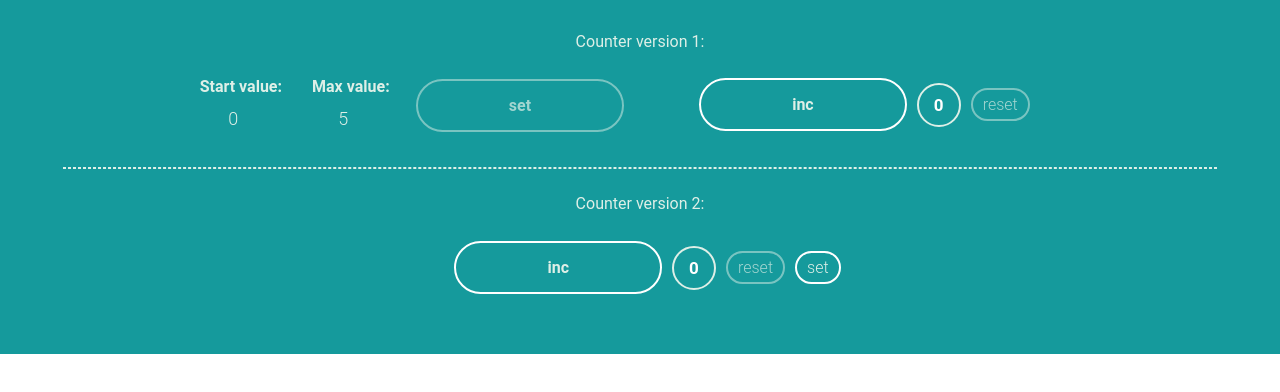
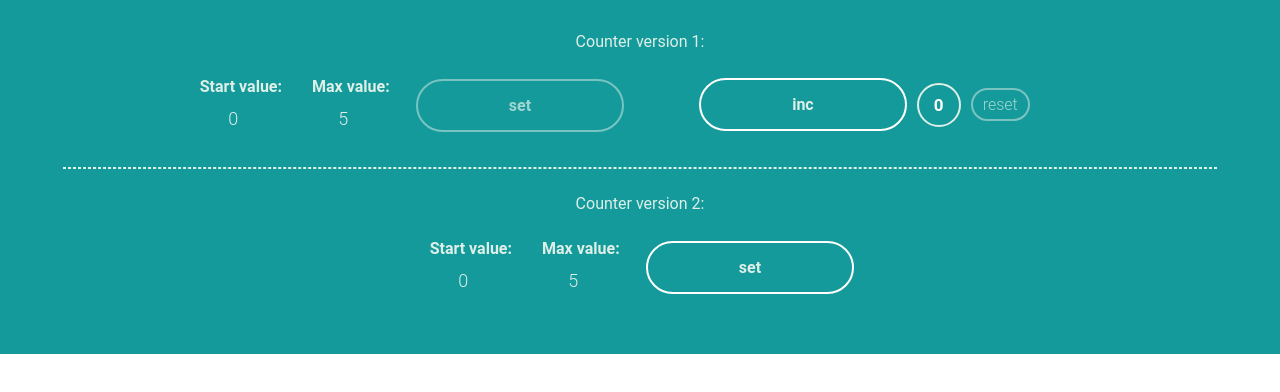
Before and after one commit to antondoom1/counter, a React (Create React App) app: page / in a window 1280 px wide. Shown: the top 392 px of the page. Built offline with nearby package versions, Linux system fonts and the light colour scheme.

Commit message:
UI display fix

```diff
--- a/src/components/counters/counter-v2/CounterV2.tsx
+++ b/src/components/counters/counter-v2/CounterV2.tsx
@@ -48,7 +48,7 @@ export const CounterV2 = () => {
     <div className={s.counterWrapper}>
 
       {
-        showCounter
+        !showCounter
           ?
           <div className={s.displayWrapper}>
             <CounterUI
```
